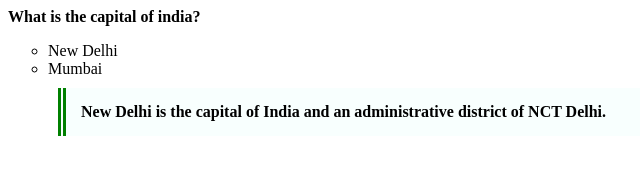
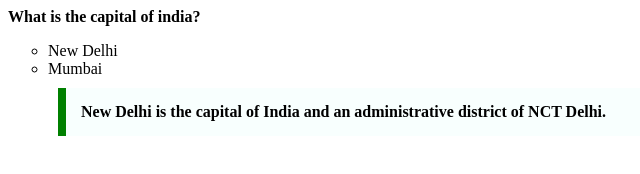
Before and after one commit to acciojob/trivia-SwapnilX95, a website: page main.html in a window 1280 px wide. Shown: the full height of the page, 0-640 px from the left. Drawn offline with Linux system fonts and the light colour scheme.

Commit message:
Update styles.css

```diff
--- a/styles.css
+++ b/styles.css
@@ -4,7 +4,7 @@
 background-color:  rgb(148, 186, 148);
 font-weight: bold;
 
-border-left: 8px double green;
+border-left: 8px solid green;
 margin: 10px;
 padding:15px;
 max-width: 600px;
```
